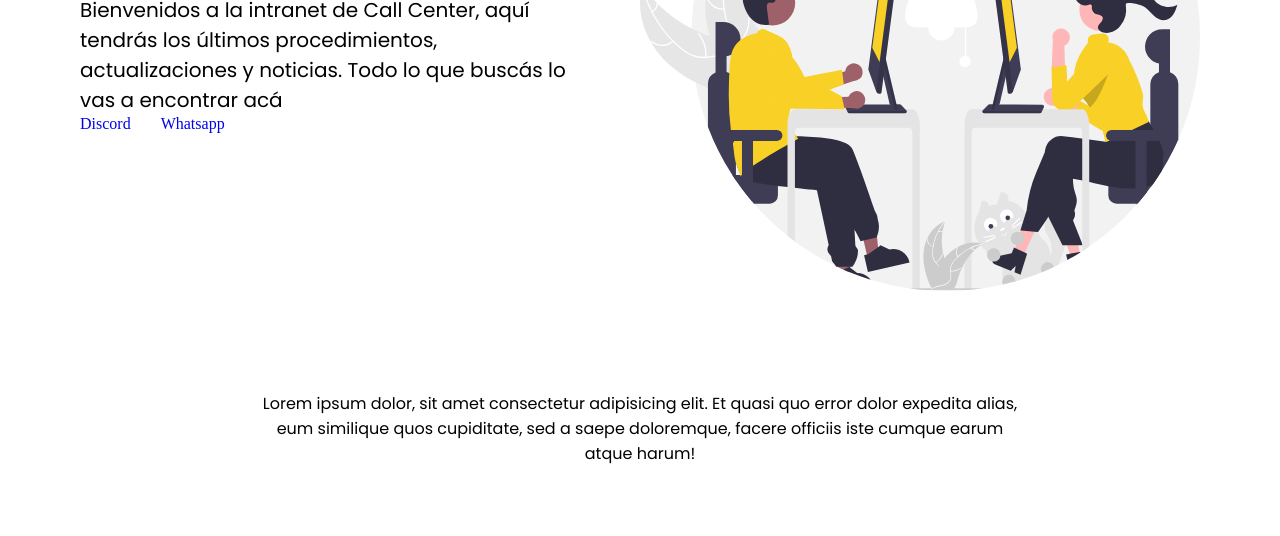
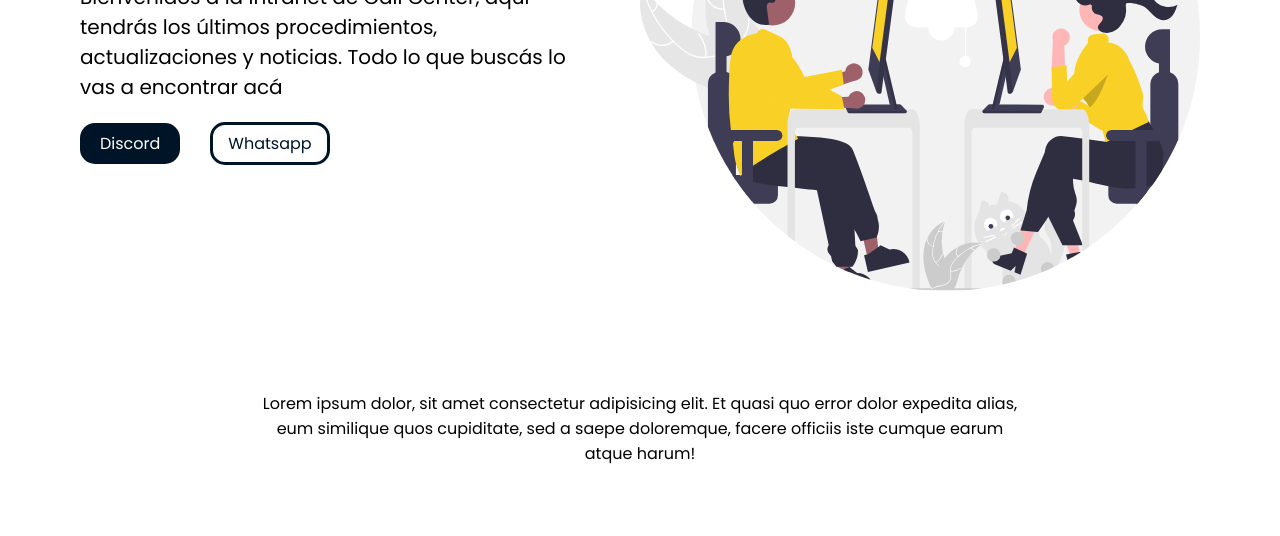
Before and after one commit to Micavillalba/landing-page, a plain HTML site: page index.html in a window 1280 px wide. Shown: the part 358-894 px from the top of the page. Drawn offline with Linux system fonts and the light colour scheme; a web font is replaced by a local one.

Commit message:
Se estila botones

```diff
--- a/style.css
+++ b/style.css
@@ -37,7 +37,7 @@ nav{
     font-size: 1rem;
 }
 
-a:hover{
+.item_link a:hover{
     color:var(--color-hover)
 }
 
@@ -65,6 +65,9 @@ main{
 
 .hero_info {
     width: 50%;
+    display: flex;
+    flex-direction: column;
+    gap: 20px;
 }
 
 .hero_info h1 {
@@ -78,10 +81,31 @@ main{
 }
 .btns {
     display: flex;
-
     align-items: center;
     gap: 30px;
 }
+
+.btn_primary a {
+    color: white;
+    font-family: "poppins";
+}
+.btn_primary {
+    background-color: #001428;
+    border-radius: 15px;
+    padding: 8px 20px;
+}
+
+.btn_secondary a{
+    color: #001428;
+    font-family: "poppins";
+}
+
+.btn_secondary {
+    border-radius: 15px;
+    border: 3px solid #001428;
+    padding: 6px 15px;
+}
+
 
 #about {
     width: 60%;
```
